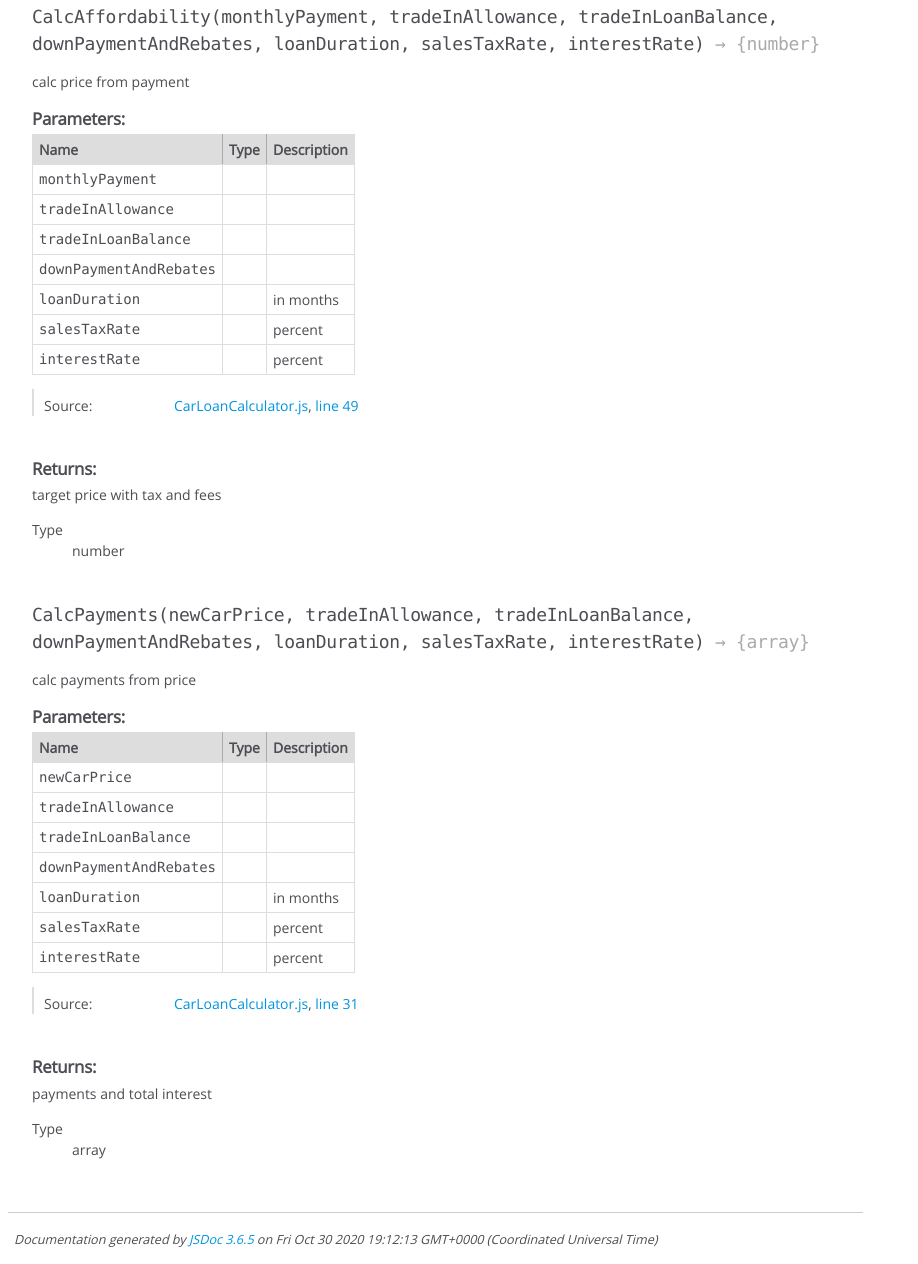
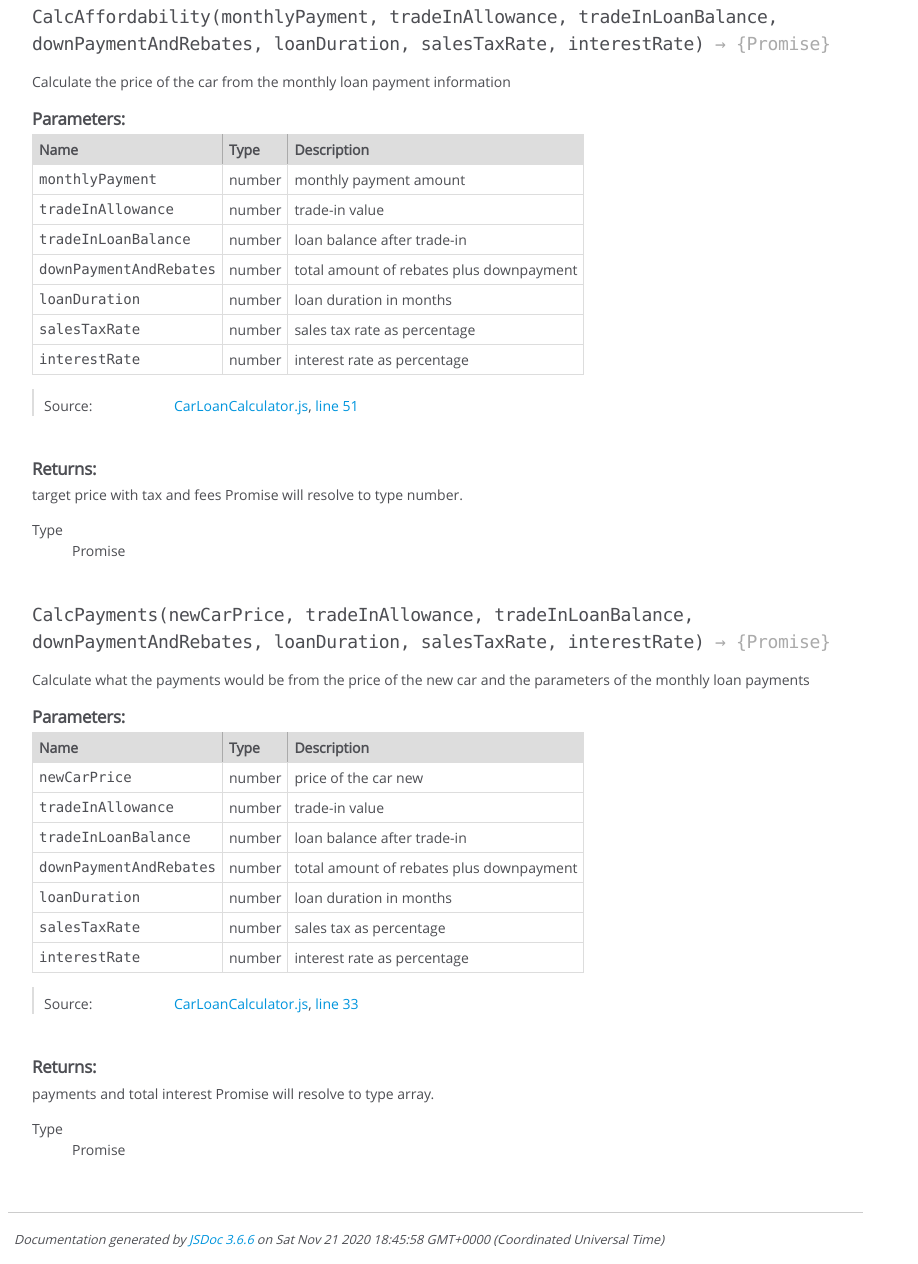
Before and after one commit to mindpowered/car-loan-calculator-js, a website: page docs/CarLoanCalculator.html in a window 1280 px wide. Shown: the part 451-1715 px from the top of the page, without its empty margins (0-918 px from the left). Drawn offline with Linux system fonts and the light colour scheme.

Commit message:
Version 0.0.3

```diff
--- a/docs/CarLoanCalculatorWrapper.html
+++ b/docs/CarLoanCalculator.html
@@ -2,7 +2,7 @@
 <html lang="en">
 <head>
     <meta charset="utf-8">
-    <title>JSDoc: Class: CarLoanCalculatorWrapper</title>
+    <title>JSDoc: Class: CarLoanCalculator</title>
 
     <script src="scripts/prettify/prettify.js"> </script>
     <script src="scripts/prettify/lang-css.js"> </script>
@@ -17,7 +17,7 @@
 
 <div id="main">
 
-    <h1 class="page-title">Class: CarLoanCalculatorWrapper</h1>
+    <h1 class="page-title">Class: CarLoanCalculator</h1>
 
 
 
@@ -28,7 +28,7 @@
 
 <header>
 
-        <h2><span class="attribs"><span class="type-signature"></span></span>CarLoanCalculatorWrapper<span class="signature">()</span><span class="type-signature"></span></h2>
+        <h2><span class="attribs"><span class="type-signature"></span></span>CarLoanCalculator<span class="signature">()</span><span class="type-signature"></span></h2>
 
             <div class="class-description">car loan
 calculator</div>
@@ -46,7 +46,7 @@ calculator</div>
 
 
 
-    <h4 class="name" id="CarLoanCalculatorWrapper"><span class="type-signature"></span>new CarLoanCalculatorWrapper<span class="signature">()</span><span class="type-signature"></span></h4>
+    <h4 class="name" id="CarLoanCalculator"><span class="type-signature"></span>new CarLoanCalculator<span class="signature">()</span><span class="type-signature"></span></h4>
 
 
 
@@ -150,7 +150,7 @@ calculator</div>
 
 
 
-    <h4 class="name" id="CalcAffordability"><span class="type-signature"></span>CalcAffordability<span class="signature">(monthlyPayment, tradeInAllowance, tradeInLoanBalance, downPaymentAndRebates, loanDuration, salesTaxRate, interestRate)</span><span class="type-signature"> &rarr; {number}</span></h4>
+    <h4 class="name" id="CalcAffordability"><span class="type-signature"></span>CalcAffordability<span class="signature">(monthlyPayment, tradeInAllowance, tradeInLoanBalance, downPaymentAndRebates, loanDuration, salesTaxRate, interestRate)</span><span class="type-signature"> &rarr; {Promise}</span></h4>
 
 
 
@@ -158,7 +158,7 @@ calculator</div>
 
 
 <div class="description">
-    calc price from payment
+    Calculate the price of the car from the monthly loan payment information
 </div>
 
 
@@ -199,13 +199,18 @@ calculator</div>
 
             <td class="type">
 
+
+<span class="param-type">number</span>
+
+
+
             </td>
 
 
 
 
 
-            <td class="description last"></td>
+            <td class="description last">monthly payment amount</td>
         </tr>
 
 
@@ -217,13 +222,18 @@ calculator</div>
 
             <td class="type">
 
+
+<span class="param-type">number</span>
+
+
+
             </td>
 
 
 
 
 
-            <td class="description last"></td>
+            <td class="description last">trade-in value</td>
         </tr>
 
 
@@ -235,13 +245,18 @@ calculator</div>
 
             <td class="type">
 
+
+<span class="param-type">number</span>
+
+
+
             </td>
 
 
 
 
 
-            <td class="description last"></td>
+            <td class="description last">loan balance after trade-in</td>
         </tr>
 
 
@@ -253,13 +268,18 @@ calculator</div>
 
             <td class="type">
 
+
+<span class="param-type">number</span>
+
+
+
             </td>
 
 
 
 
 
-            <td class="description last"></td>
+            <td class="description last">total amount of rebates plus downpayment</td>
         </tr>
 
 
@@ -271,13 +291,18 @@ calculator</div>
 
             <td class="type">
 
+
+<span class="param-type">number</span>
+
+
+
             </td>
 
 
 
 
 
-            <td class="description last">in months</td>
+            <td class="description last">loan duration in months</td>
         </tr>
 
 
@@ -289,13 +314,18 @@ calculator</div>
 
             <td class="type">
 
+
+<span class="param-type">number</span>
+
+
+
             </td>
 
 
 
 
 
-            <td class="description last">percent</td>
+            <td class="description last">sales tax rate as percentage</td>
         </tr>
 
 
@@ -307,13 +337,18 @@ calculator</div>
 
             <td class="type">
 
+
+<span class="param-type">number</span>
+
+
+
             </td>
 
 
 
 
 
-            <td class="description last">percent</td>
+            <td class="description last">interest rate as percentage</td>
         </tr>
 
 
@@ -354,7 +389,7 @@ calculator</div>
 
     <dt class="tag-source">Source:</dt>
     <dd class="tag-source"><ul class="dummy"><li>
-        <a href="CarLoanCalculator.js.html">CarLoanCalculator.js</a>, <a href="CarLoanCalculator.js.html#line49">line 49</a>
+        <a href="CarLoanCalculator.js.html">CarLoanCalculator.js</a>, <a href="CarLoanCalculator.js.html#line51">line 51</a>
     </li></ul></dd>
 
 
@@ -383,7 +418,7 @@ calculator</div>
 
 
 <div class="param-desc">
-    target price with tax and fees
+    target price with tax and fees Promise will resolve to type number.
 </div>
 
 
@@ -394,7 +429,7 @@ calculator</div>
     </dt>
     <dd>
 
-<span class="param-type">number</span>
+<span class="param-type">Promise</span>
 
 
     </dd>
@@ -412,7 +447,7 @@ calculator</div>
 
 
 
-    <h4 class="name" id="CalcPayments"><span class="type-signature"></span>CalcPayments<span class="signature">(newCarPrice, tradeInAllowance, tradeInLoanBalance, downPaymentAndRebates, loanDuration, salesTaxRate, interestRate)</span><span class="type-signature"> &rarr; {array}</span></h4>
+    <h4 class="name" id="CalcPayments"><span class="type-signature"></span>CalcPayments<span class="signature">(newCarPrice, tradeInAllowance, tradeInLoanBalance, downPaymentAndRebates, loanDuration, salesTaxRate, interestRate)</span><span class="type-signature"> &rarr; {Promise}</span></h4>
 
 
 
@@ -420,7 +455,7 @@ calculator</div>
 
 
 <div class="description">
-    calc payments from price
+    Calculate what the payments would be from the price of the new car and the parameters of the monthly loan payments
 </div>
 
 
@@ -461,13 +496,18 @@ calculator</div>
 
             <td class="type">
 
+
+<span class="param-type">number</span>
+
+
+
             </td>
 
 
 
 
 
-            <td class="description last"></td>
+            <td class="description last">price of the car new</td>
         </tr>
 
 
@@ -479,13 +519,18 @@ calculator</div>
 
             <td class="type">
 
+
+<span class="param-type">number</span>
+
+
+
             </td>
 
 
 
 
 
-            <td class="description last"></td>
+            <td class="description last">trade-in value</td>
         </tr>
 
 
@@ -497,13 +542,18 @@ calculator</div>
 
             <td class="type">
 
+
+<span class="param-type">number</span>
+
+
+
             </td>
 
 
 
 
 
-            <td class="description last"></td>
+            <td class="description last">loan balance after trade-in</td>
         </tr>
 
 
@@ -515,13 +565,18 @@ calculator</div>
 
             <td class="type">
 
+
+<span class="param-type">number</span>
+
+
+
             </td>
 
 
 
 
 
-            <td class="description last"></td>
+            <td class="description last">total amount of rebates plus downpayment</td>
         </tr>
 
 
@@ -533,13 +588,18 @@ calculator</div>
 
             <td class="type">
 
+
+<span class="param-type">number</span>
+
+
+
             </td>
 
 
 
 
 
-            <td class="description last">in months</td>
+            <td class="description last">loan duration in months</td>
         </tr>
 
 
@@ -551,13 +611,18 @@ calculator</div>
 
             <td class="type">
 
+
+<span class="param-type">number</span>
+
+
+
             </td>
 
 
 
 
 
-            <td class="description last">percent</td>
+            <td class="description last">sales tax as percentage</td>
         </tr>
 
 
@@ -569,13 +634,18 @@ calculator</div>
 
             <td class="type">
 
+
+<span class="param-type">number</span>
+
+
+
             </td>
 
 
 
 
 
-            <td class="description last">percent</td>
+            <td class="description last">interest rate as percentage</td>
         </tr>
 
 
@@ -616,7 +686,7 @@ calculator</div>
 
     <dt class="tag-source">Source:</dt>
     <dd class="tag-source"><ul class="dummy"><li>
-        <a href="CarLoanCalculator.js.html">CarLoanCalculator.js</a>, <a href="CarLoanCalculator.js.html#line31">line 31</a>
+        <a href="CarLoanCalculator.js.html">CarLoanCalculator.js</a>, <a href="CarLoanCalculator.js.html#line33">line 33</a>
     </li></ul></dd>
 
 
@@ -645,7 +715,7 @@ calculator</div>
 
 
 <div class="param-desc">
-    payments and total interest
+    payments and total interest Promise will resolve to type array.
 </div>
 
 
@@ -656,7 +726,7 @@ calculator</div>
     </dt>
     <dd>
 
-<span class="param-type">array</span>
+<span class="param-type">Promise</span>
 
 
     </dd>
@@ -684,13 +754,13 @@ calculator</div>
 </div>
 
 <nav>
-    <h2><a href="index.html">Home</a></h2><h3>Classes</h3><ul><li><a href="CarLoanCalculatorWrapper.html">CarLoanCalculatorWrapper</a></li></ul><h3>Global</h3><ul><li><a href="global.html#maglev">maglev</a></li></ul>
+    <h2><a href="index.html">Home</a></h2><h3>Classes</h3><ul><li><a href="CarLoanCalculator.html">CarLoanCalculator</a></li></ul><h3>Global</h3><ul><li><a href="global.html#maglev">maglev</a></li></ul>
 </nav>
 
 <br class="clear">
 
 <footer>
-    Documentation generated by <a href="https://github.com/jsdoc/jsdoc">JSDoc 3.6.5</a> on Fri Oct 30 2020 19:12:13 GMT+0000 (Coordinated Universal Time)
+    Documentation generated by <a href="https://github.com/jsdoc/jsdoc">JSDoc 3.6.6</a> on Sat Nov 21 2020 18:45:58 GMT+0000 (Coordinated Universal Time)
 </footer>
 
 <script> prettyPrint(); </script>
--- a/index.js
+++ b/index.js
@@ -1 +1,4 @@
-module.exports = require('./lib/carloancalculator.js');
+module.exports = Object.assign(
+    require('./lib/carloancalculator.js'),
+    require('./wrappers/index.js'),
+);
--- a/package.json
+++ b/package.json
@@ -1,7 +1,7 @@
 {
     "license": "CPAL-1.0",
     "name": "@mindpowered/carloancalculator",
-    "version": "0.0.2",
+    "version": "0.0.3",
     "description": "CarLoanCalculator",
     "main": "index.js",
     "dependencies": {
--- a/wrappers/index.js
+++ b/wrappers/index.js
@@ -1 +1 @@
-import { CarLoanCalculator } from 'CarLoanCalculator'
+module.exports.CarLoanCalculator = require('./CarLoanCalculator.js');
```
Also changed, not shown: docs/CarLoanCalculator.js.html (+30 -27 lines), docs/global.html (+2 -2 lines), docs/index.html (+2 -2 lines), wrappers/CarLoanCalculator.js (+28 -25 lines), README.md, 1 other file.
